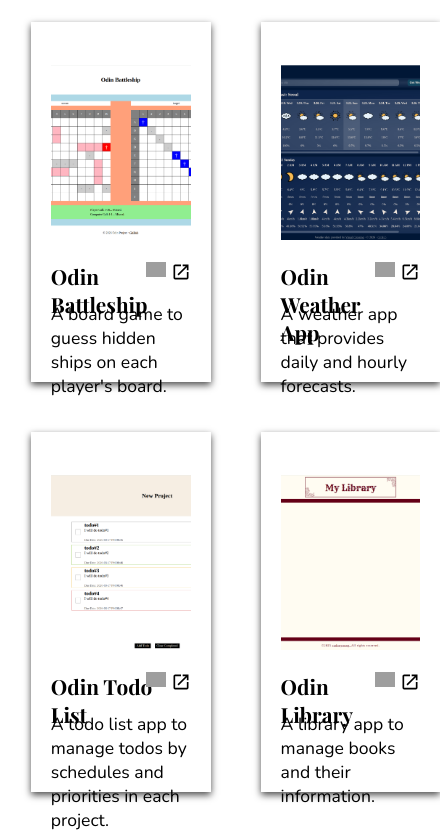
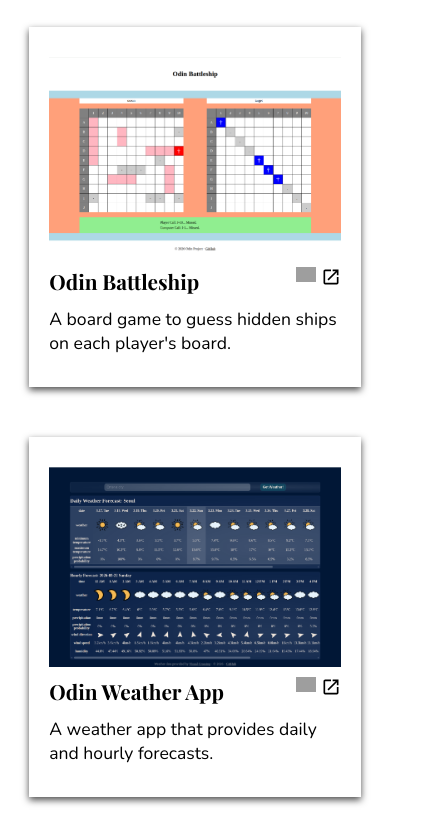
Before and after one commit to eudooyoung/odin-homepage, a website built with webpack: page src/template.html in a window 390 px wide. Shown: the part 906-1741 px from the top of the page, 440 px wide, since content can reach past the window. Built offline with nearby package versions, Linux system fonts and the light colour scheme; grey boxes are pictures that could not be loaded; files whose address does not match are found by name; a web font is replaced by a local one.

Commit message:
feat: add main mobile view

```diff
--- a/src/style.css
+++ b/src/style.css
@@ -152,7 +152,7 @@ main h2 {
     "project-name project-links"
     "project-description project-description";
   grid-template-rows: 220px 40px 60px;
-  grid-template-columns: 5fr 1fr;
+  grid-template-columns: 5fr 2fr;
 }
 
 .project-card > img {
@@ -169,6 +169,10 @@ main h2 {
 
   font-family: var(--font-header);
   font-size: var(--font-size-medium);
+
+  overflow: hidden;
+  white-space: nowrap;
+  text-overflow: ellipsis;
 }
 
 .project-card .link-container {
@@ -189,6 +193,11 @@ main h2 {
   align-self: start;
 
   font-size: var(--font-size-small);
+
+  display: -webkit-box;
+  -webkit-line-clamp: 3;
+  -webkit-box-orient: vertical;
+  overflow: hidden;
 }
 
 footer {
@@ -294,6 +303,8 @@ footer picture img {
   }
 
   .profile-container .image-wrapper {
+    justify-self: center;
+
     max-width: 100%;
     min-width: 275px;
     transform: translateY(-20%) scale(1);
@@ -305,51 +316,27 @@ footer picture img {
     transform: translateX(0);
   }
 
+  .profile-container h2 {
+    justify-self: center;
+  }
+
   .profile-container .link-container {
     justify-content: center;
   }
 
   main {
-    margin-top: 500px;
+    margin-top: calc(700px - 50%);
+  }
+
+  .project-container {
+    grid-auto-flow: row;
+    grid-template-columns: 1fr;
+  }
+
+  .project-card > img {
+    height: 200px;
   }
 }
 
 @media (max-width: 320px) {
 }
-
-/* @media (max-width: 900px) {
-  .profile-container .image-wrapper {
-    margin-right: 50px;
-    margin-bottom: -10%;
-    min-width: 350px;
-  }
-
-  .profile-container h1 {
-    transform: translateX(75%);
-  }
-}
-
-@media (max-width: 800px) {
-  .profile-container h1 {
-    transform: translateX(70%);
-  }
-}
-
-@media (max-width: 750px) {
-  .profile-container .image-wrapper {
-    float: none;
-  }
-
-  .profile-container h1 {
-    grid-row: 3 / 4;
-    transform: translateX(0);
-  }
-
-  main {
-    margin-top: 200px;
-  }
-
-  .project-container {
-    grid-template-columns: 1fr;
-  }
-} */
```
